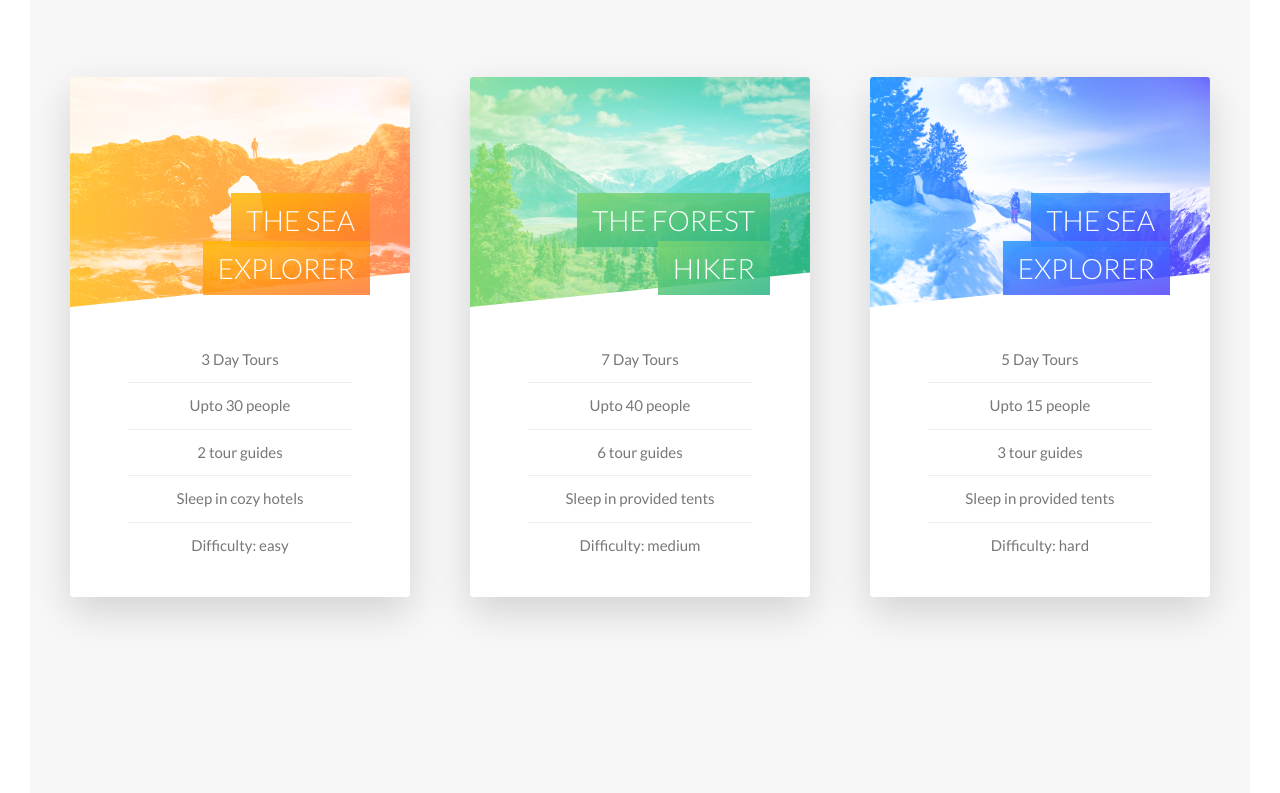
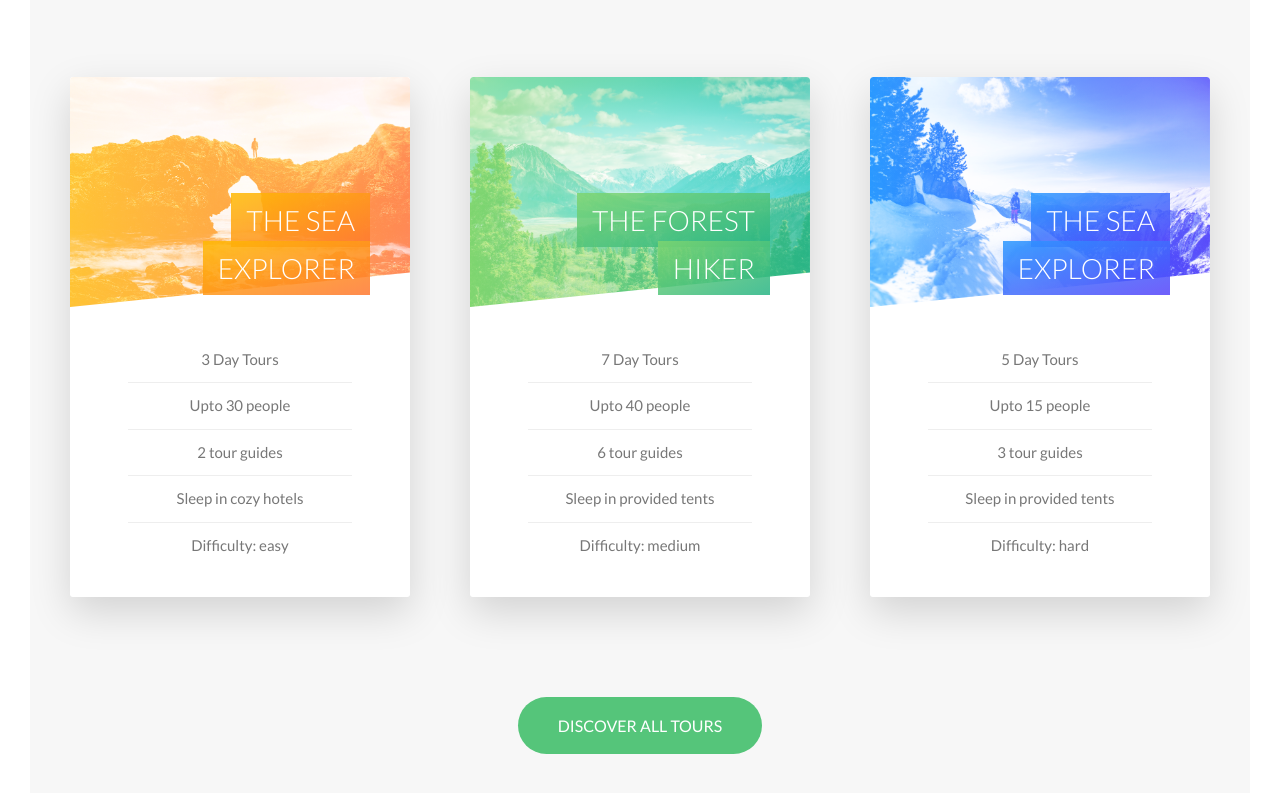
Before and after one commit to protickr/natours-practice, a website: page index.html in a window 1280 px wide. Shown: the part 2539-3332 px from the top of the page. Drawn offline with Linux system fonts and the light colour scheme.

Commit message:
Tours sections final adjustments and discover all tours button

```diff
--- a/index.html
+++ b/index.html
@@ -213,9 +213,14 @@
                                     <a href="#" class="btn btn--white">Book Now!</a>
                                 </div>
                             </div>
-                        </div3
+                        </div>
                     </div>
                 </div>
+
+                <div class=" u-center-text u-margin-top-huge">
+                    <a href="#" class="btn btn--green">Discover all Tours</a>
+                </div>
+
             </section>
         </main>
         <!-- <section class="grid">
--- a/sass/base/_utilities.scss
+++ b/sass/base/_utilities.scss
@@ -2,3 +2,6 @@
 .u-margin-bottom-small { margin-bottom: 1.5rem;}
 .u-margin-bottom-medium { margin-bottom: 4rem;}
 .u-margin-bottom-big { margin-bottom: 8rem;}
+
+.u-margin-top-big { margin-top: 8rem;}
+.u-margin-top-huge { margin-top: 10rem;}
--- a/sass/components/_button.scss
+++ b/sass/components/_button.scss
@@ -33,6 +33,15 @@
 
         &::after {
             background-color: $color-white;
+        }
+    }
+
+    &--green {
+        background-color: $color-primary;
+        color: $color-white;
+
+        &::after {
+            background-color: $color-primary;
         }
     }
 
--- a/sass/components/_card.scss
+++ b/sass/components/_card.scss
@@ -52,6 +52,8 @@
         background-blend-mode: screen;
         -webkit-clip-path: polygon(0 0, 100% 0, 100% 85%, 0 100%);
         clip-path: polygon(0 0, 100% 0, 100% 85%, 0 100%);
+        border-top-left-radius: 3px;
+        border-top-right-radius: 3px;
 
 
         &--1 {
--- a/sass/pages/_home.scss
+++ b/sass/pages/_home.scss
@@ -23,7 +23,7 @@
 }
 
 .section-tours {
-    padding: 25rem 0 50rem 0;
+    padding: 25rem 0 10rem 0;
     background-color: $color-grey-light-1;
     margin-top: -8rem;
 }
```
Also changed, not shown: css/style.css.
